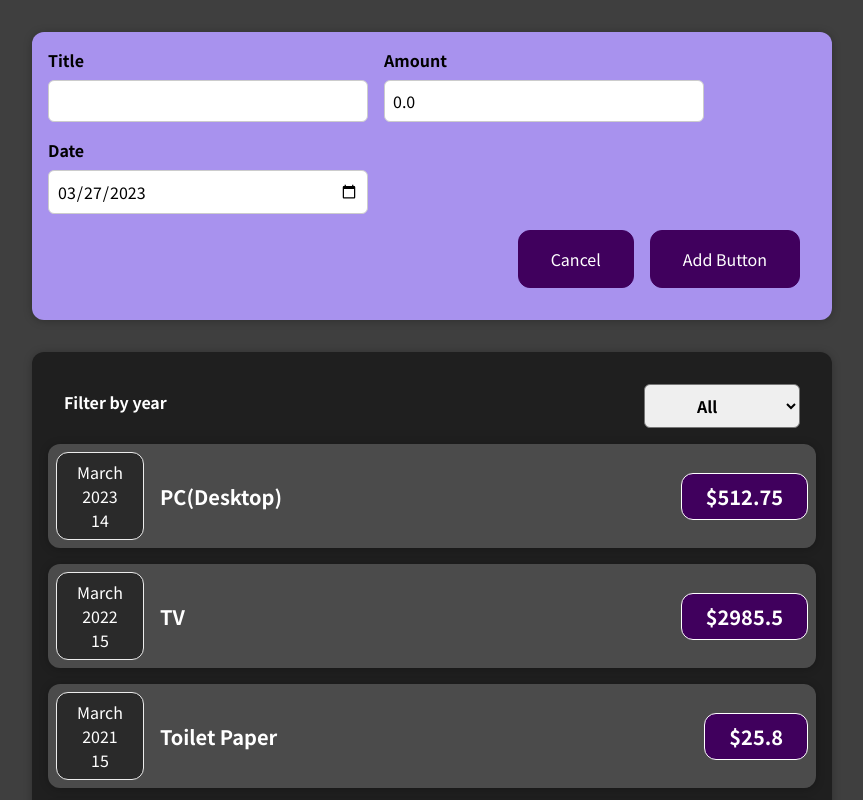
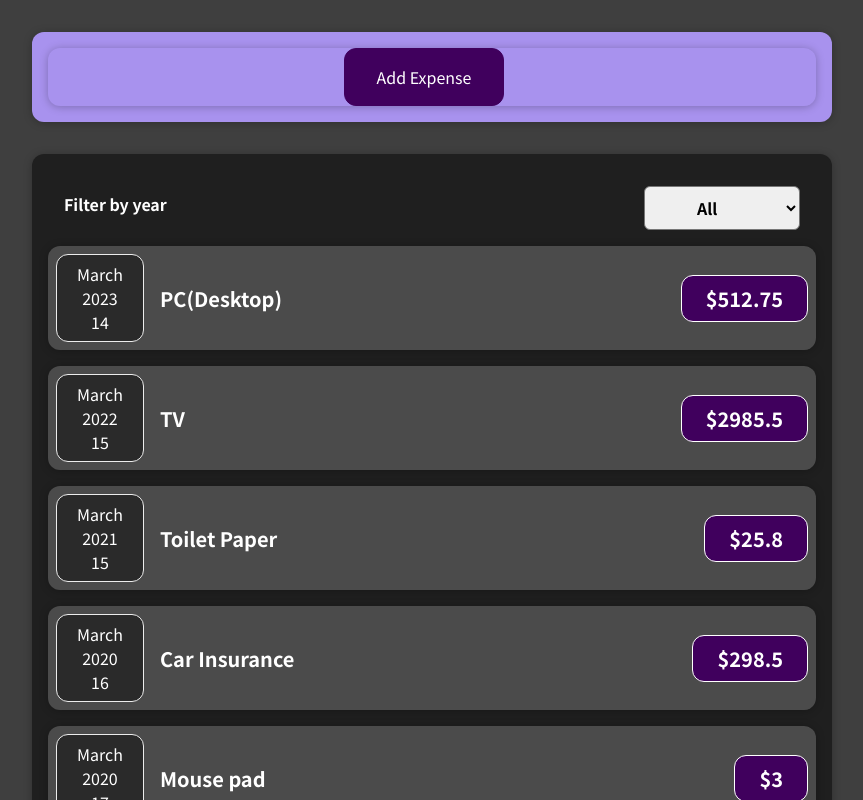
Before and after one commit to MohamedFaalil/expense_tracker, a React (Create React App) app: page / in a window 1280 px wide. Shown: the top 800 px of the page, without its empty margins (208-1071 px from the left). Built offline with nearby package versions, Linux system fonts and the light colour scheme.

Commit message:
instead of passing state function throughout components, passed action functionality references

```diff
--- a/src/App.js
+++ b/src/App.js
@@ -17,12 +17,12 @@ const App = () => {
         const lastIdNumber = Number(lastIdPhrase.substring(1));
         return `e${lastIdNumber + 1}`;
     }
-    const addExpenseHandler = (expense, setShowNewExpenseFrmStatus) => {
+    const addExpenseHandler = (expense, closeAddNewExpenseForm) => {
         expense.id = getNewId();
         setExpenses((prevExpenses)=>{
             return [expense,...prevExpenses];
         });
-        setShowNewExpenseFrmStatus(false);
+        closeAddNewExpenseForm(false);
         // setExpenses([expense, ...expenses]);
     };
 
--- a/src/components/NewExpense/AddExpenseBanner.js
+++ b/src/components/NewExpense/AddExpenseBanner.js
@@ -3,7 +3,7 @@ import Card from "../UI/Card";
 
 const AddExpenseBanner = (props)=>{
     const addNewExpenseFormHandler = ()=>{
-        props.onShowAddExpenseFormStatus(true);
+        props.onShowAddExpenseForm();
     };
 
     return (
--- a/src/components/NewExpense/ExpenseForm.js
+++ b/src/components/NewExpense/ExpenseForm.js
@@ -69,7 +69,7 @@ const ExpenseForm = (props)=>{
     };
 
     const cancelBtnHandler = ()=>{
-        props.onShowAddExpenseFormStatus(false);
+        props.onCloseExpenseForm();
     };
 
     return (
--- a/src/components/NewExpense/NewExpense.js
+++ b/src/components/NewExpense/NewExpense.js
@@ -3,15 +3,23 @@ import './NewExpense.css';
 import ExpenseForm from "./ExpenseForm";
 import AddExpenseBanner from "./AddExpenseBanner";
 const NewExpense = (props)=>{
-    const [showNewExpenseFrmStatus, setShowNewExpenseFrmStatus] = useState(true);
+    const [showNewExpenseFrmStatus, setShowNewExpenseFrmStatus] = useState(false);
     const saveExpenseDataHandler = (enteredExpenseData)=>{
-        props.onAddExpense(enteredExpenseData, setShowNewExpenseFrmStatus);
+        props.onAddExpense(enteredExpenseData, closeAddNewExpenseForm);
+    };
+
+    const showAddNewExpenseForm = ()=>{
+        setShowNewExpenseFrmStatus(true);
+    };
+
+    const closeAddNewExpenseForm = () => {
+        setShowNewExpenseFrmStatus(false);
     };
 
     return (<div className="new-expense">
-        {!showNewExpenseFrmStatus && <AddExpenseBanner onShowAddExpenseFormStatus={setShowNewExpenseFrmStatus}/>}
+        {!showNewExpenseFrmStatus && <AddExpenseBanner onShowAddExpenseForm={showAddNewExpenseForm}/>}
         {showNewExpenseFrmStatus && <ExpenseForm onSaveExpenseData={saveExpenseDataHandler}
-                                                 onShowAddExpenseFormStatus={setShowNewExpenseFrmStatus}/>}
+                                                 onCloseExpenseForm={closeAddNewExpenseForm}/>}
     </div>);
 };
 
```
